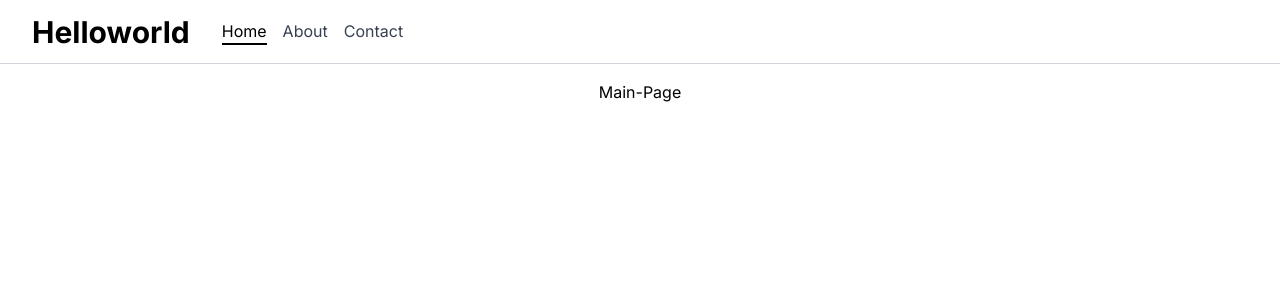
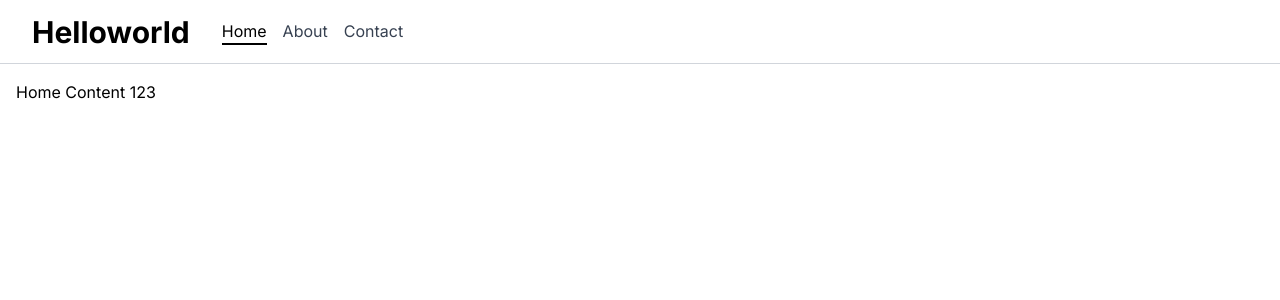
Before and after one commit to srutz/nextjs_react, a Next.js app in the folder 001_helloworld/: page / in a window 1280 px wide. Shown: the top 300 px of the page. Built offline with nearby package versions, Linux system fonts and the light colour scheme.

Commit message:
extra file

```diff
--- a/001_helloworld/src/app/page.tsx
+++ b/001_helloworld/src/app/page.tsx
@@ -1,9 +1,5 @@
-import Image from "next/image";
+import { MainContent } from "@/components/MainContent";
 
 export default function Home() {
-    return (
-        <main className="flex min-h-screen flex-col items-center">
-            Main-Page
-        </main>
-    )
+    return <MainContent></MainContent>
 }
--- /dev/null
+++ b/001_helloworld/src/components/MainContent.tsx
@@ -0,0 +1,17 @@
+"use client"
+
+import { ReactNode } from "react"
+
+type H1Props = { children: ReactNode }
+
+function H1(props: H1Props) {
+    function onClick() {
+        console.log("H1 clicked")
+    }
+    return <h1 onClick={onClick}>{props.children}</h1>
+}
+
+
+export function MainContent() {
+    return <H1>Home Content 123</H1>
+}
```
